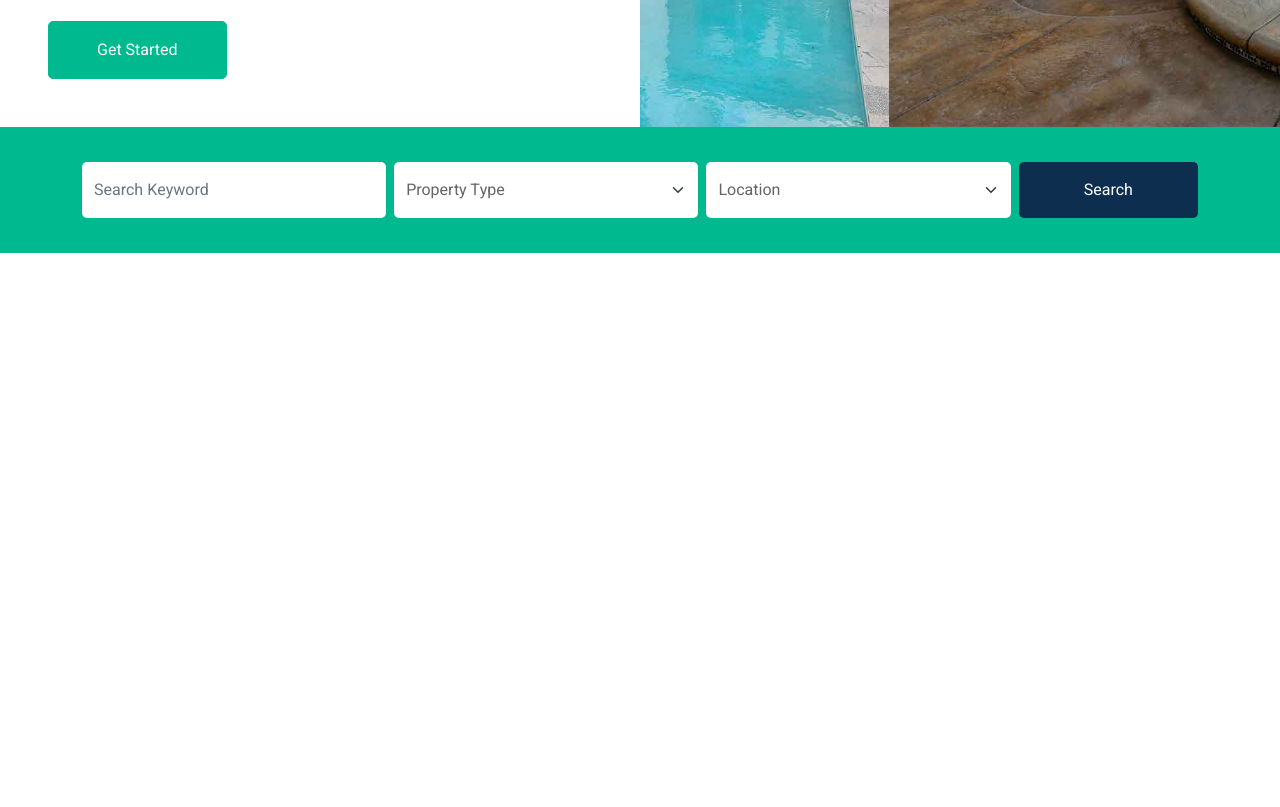
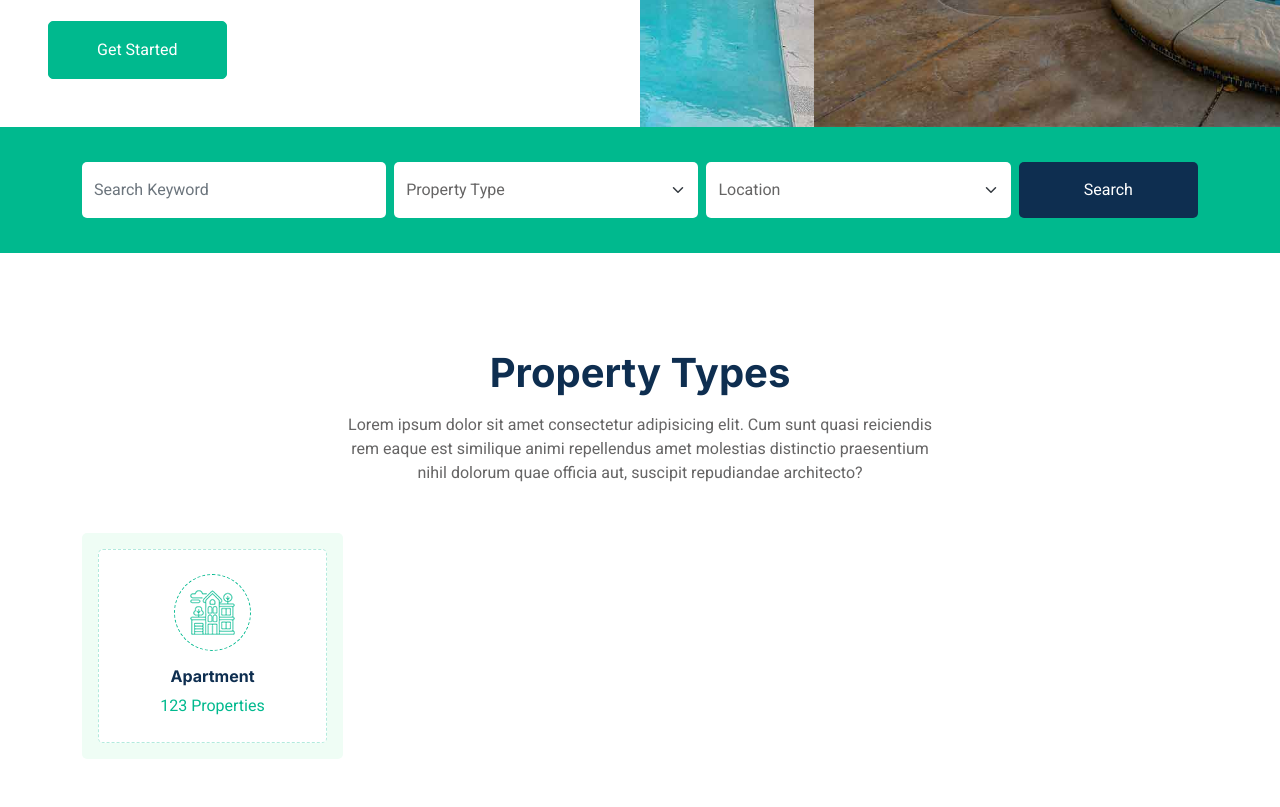
Before and after one commit to nicoleinae/project_locate_webI_2023, a plain HTML site: page index.html in a window 1280 px wide. Shown: the part 468-1275 px from the top of the page. Before the commit the page ends 800 px from the top, so only its background shows below. Drawn offline with nearby package versions, Linux system fonts and the light colour scheme.

Commit message:
criação categoria start

```diff
--- a/index.html
+++ b/index.html
@@ -127,6 +127,30 @@
         </div>
     </div>
     <!--Search End-->
+
+    <!--Category Stat-->
+        <div class="container-xxl py-5">
+            <div class="container">
+                <div class="text-center mx-auto mb-5 wow fadeInUp" data-wow-delay="0.1s" style="max-width: 600px;">
+                    <h1 class="mb-3">Property Types</h1>
+                    <p>Lorem ipsum dolor sit amet consectetur adipisicing elit. Cum sunt quasi reiciendis rem eaque est similique animi repellendus amet molestias distinctio praesentium nihil dolorum quae officia aut, suscipit repudiandae architecto?</p>
+                </div>
+                <div class="row g-4">
+                    <div class="col-lg-3 col-sm-6 wow fadeInUp" data-wow-delay="0.1s">
+                        <a href="" class="cat-item d-block bg-light text-center rounded p-3">
+                            <div class="rounded p-4">
+                                <div class="icon mb-3">
+                                    <img class="img-fluid" src="img/icon-apartment.png" alt="">
+                                </div>
+                                <h6>Apartment</h6>
+                                <span>123 Properties</span>
+                            </div>
+                        </a>
+                    </div>
+                </div>
+            </div>
+        </div>
+
 </div>
 
     <!-- JavaScript Libraries -->
```
